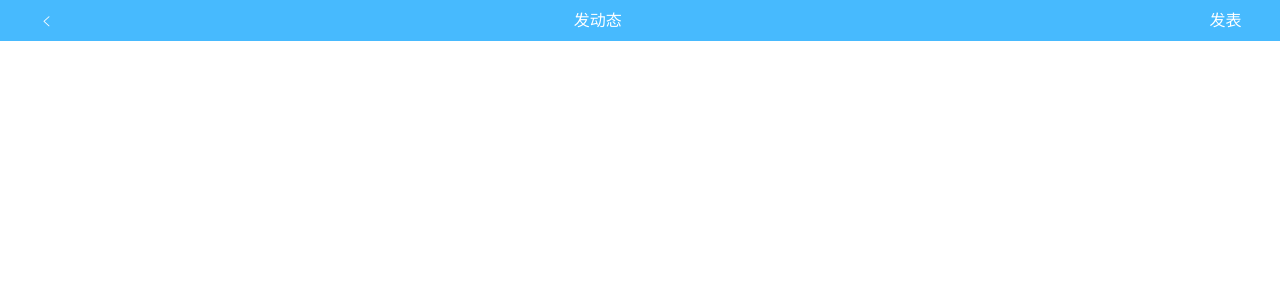
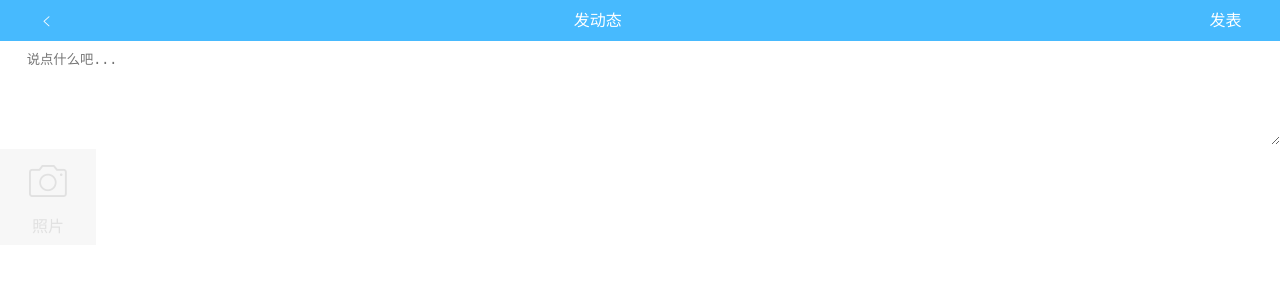
Before and after one commit to SunQQQ/moningNight, a PHP site: page /circle_add.html in a window 1280 px wide. Shown: the top 301 px of the page. Run offline with PHP 8.4, Linux system fonts and the light colour scheme.

Commit message:
添加iconfont

```diff
--- a/circle_add.html
+++ b/circle_add.html
@@ -5,8 +5,8 @@
     <title>发动态</title>
     <meta name="viewport" content="width=device-width,initial-scale=1,user-scalable=0">
     <link href="css/base.css" rel="stylesheet" type="text/css">
+    <link href="css/iconfont.css" rel="stylesheet" type="text/css">
     <link href="css/circle_add.css" rel="stylesheet" type="text/css">
-    <link href="css/iconfont.css" rel="stylesheet" type="text/css">
 </head>
 <body>
 <div class="topbar">
@@ -20,7 +20,13 @@
 </div>
 <div class="menu_hold"></div>
 <div class="addArea">
-
+    <textarea placeholder="说点什么吧..."></textarea>
+    <div class="pics_button">
+        <div class="camara">
+            <i class="iconfont icon_camara">&#xe60e;</i>
+        </div>
+        <div class="hint">照片</div>
+    </div>
 </div>
 
 </body>
--- a/css/circle_add.css
+++ b/css/circle_add.css
@@ -1,3 +1,33 @@
 .addArea{
-
+    padding-top: 0.5rem;
 }
+.addArea textarea{
+    width: 100%;
+    height: 6rem;
+    text-indent: 2em;
+    border: none;
+    outline: none;
+}
+.pics_button{
+    background-color: #f7f7f7;
+    text-align: center;
+    height: 6rem;
+    width: 6rem;
+}
+.pics_button .camara{
+    /*margin: 1rem;*/
+    height: 4rem;
+    line-height: 4rem;
+    width: 6rem;
+    text-align: center;
+    color:#e1e1e1;
+}
+.pics_button .hint{
+    width: 6rem;
+    height: 2rem;
+    color: #e1e1e1;
+}
+.icon_camara{
+    font-size: 2rem;
+    margin:1rem 0;
+}
--- a/css/iconfont.css
+++ b/css/iconfont.css
@@ -1,10 +1,10 @@
 
 @font-face {font-family: "iconfont";
-  src: url('iconfont.eot?t=1503674018277'); /* IE9*/
-  src: url('iconfont.eot?t=1503674018277#iefix') format('embedded-opentype'), /* IE6-IE8 */
-  url('iconfont.woff?t=1503674018277') format('woff'), /* chrome, firefox */
-  url('iconfont.ttf?t=1503674018277') format('truetype'), /* chrome, firefox, opera, Safari, Android, iOS 4.2+*/
-  url('iconfont.svg?t=1503674018277#iconfont') format('svg'); /* iOS 4.1- */
+  src: url('iconfont.eot?t=1503737913733'); /* IE9*/
+  src: url('iconfont.eot?t=1503737913733#iefix') format('embedded-opentype'), /* IE6-IE8 */
+  url('iconfont.woff?t=1503737913733') format('woff'), /* chrome, firefox */
+  url('iconfont.ttf?t=1503737913733') format('truetype'), /* chrome, firefox, opera, Safari, Android, iOS 4.2+*/
+  url('iconfont.svg?t=1503737913733#iconfont') format('svg'); /* iOS 4.1- */
 }
 
 .iconfont {
@@ -26,3 +26,5 @@
 .icon-xiguan:before { content: "\e610"; }
 
 .icon-quanzi:before { content: "\e626"; }
+
+.icon-camara:before { content: "\e60e"; }
```
Also changed, not shown: css/iconfont.svg, css/iconfont.ttf, css/iconfont.woff, 1 other file.
